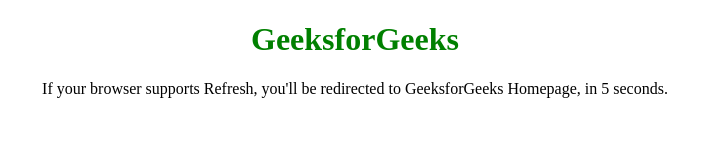
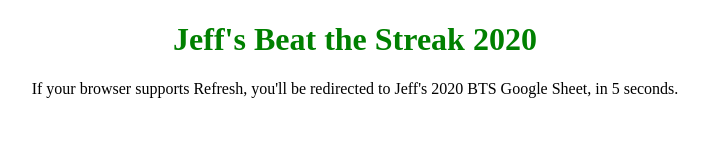
Before and after one commit to actualjeffsmith/actualjeffsmith.github.io, a plain HTML site: page BTS/index.html in a window 1280 px wide. Shown: the whole page, without its empty margins (285-994 px from the left). Drawn offline with Linux system fonts and the light colour scheme.

Commit message:
Update index.html

```diff
--- a/BTS/index.html
+++ b/BTS/index.html
@@ -4,18 +4,17 @@
 <head>
     <title>HTML Redirect</title>
     <meta http-equiv="refresh"
-        content="5; url = https://ide.geeksforgeeks.org" />
+        content="5; url = https://docs.google.com/spreadsheets/d/18veIXMbPEeVmMFUVRv8RAoNCPwYj1GUTsZsp1JPp3f8" />
 </head>
 
 <body>
     <h1 style="text-align:center;color:green;">
-         GeeksforGeeks
+         Jeff's Beat the Streak 2020
     </h1>
 
     <p style="text-align:center;">
         If your browser supports Refresh,
-        you'll be redirected to GeeksforGeeks
-        Homepage, in 5 seconds.
+        you'll be redirected to Jeff's 2020 BTS Google Sheet, in 5 seconds.
     </p>
 </body>
 
```
